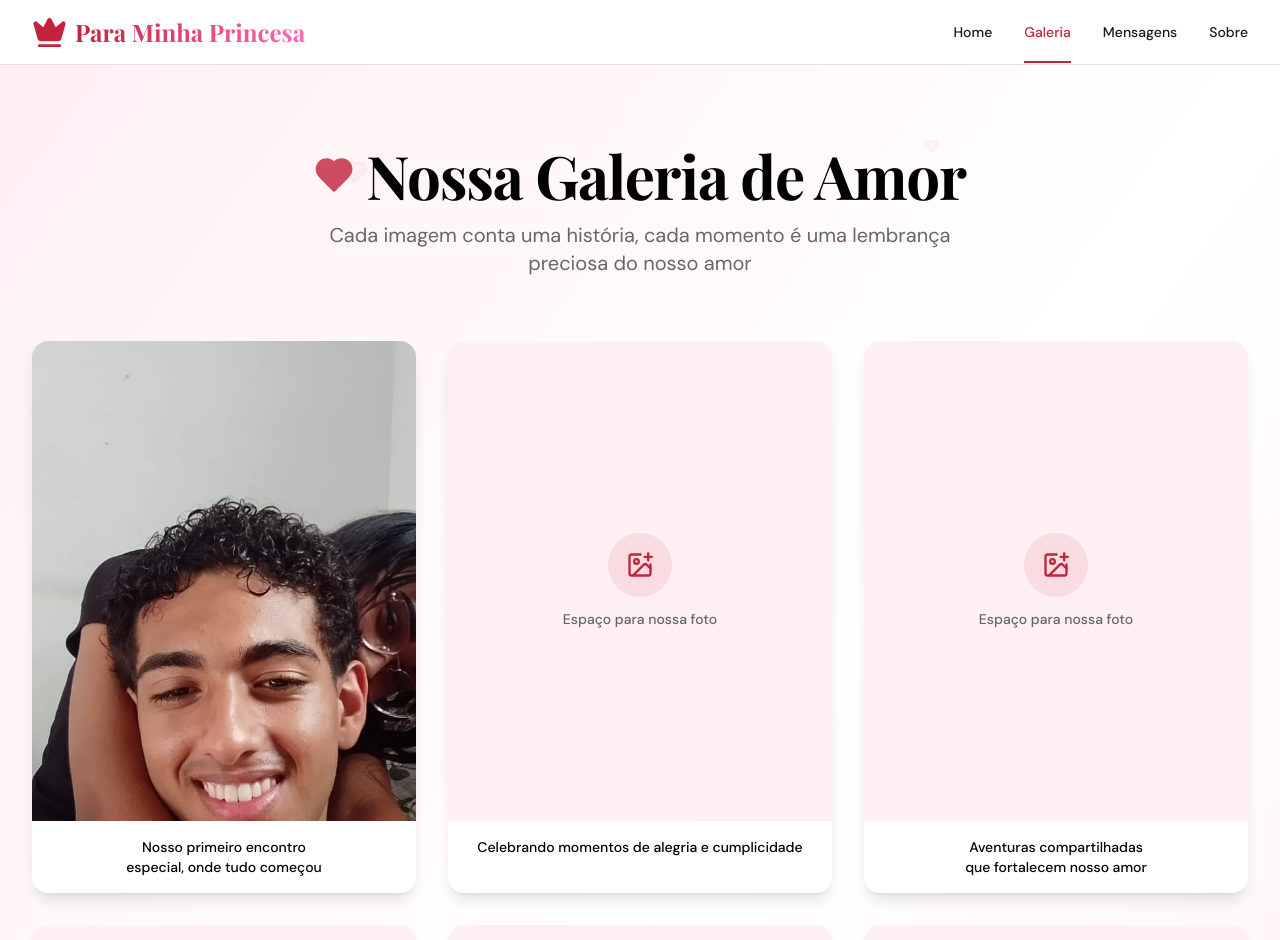
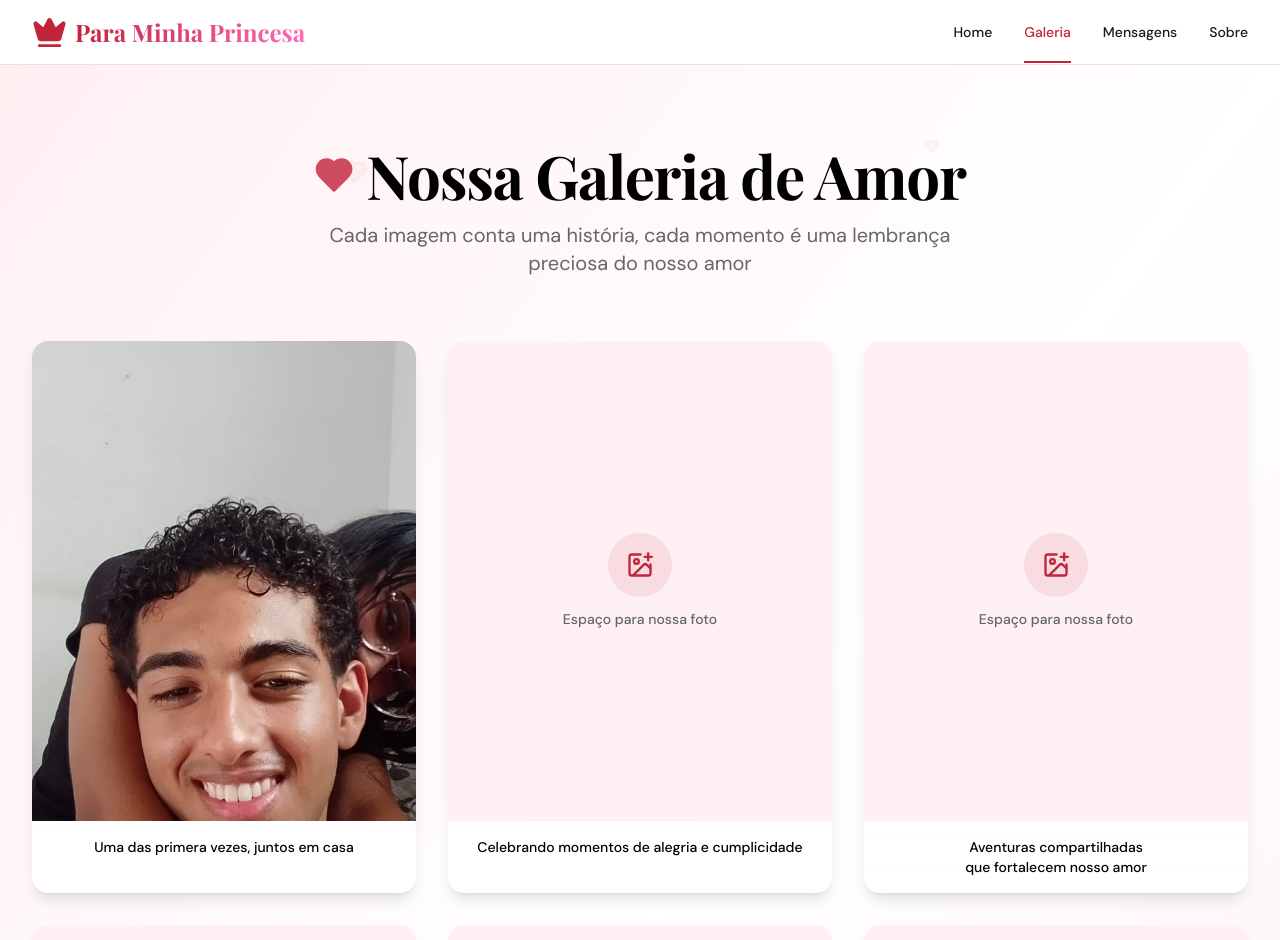
Before and after one commit to ATTXZC/minhavida, a React (Vite) app in the folder web/: page /galeria in a window 1280 px wide. Shown: the top 940 px of the page. Built offline with nearby package versions, Linux system fonts and the light colour scheme.

Commit message:
feat: update GaleriaPage caption for first photo
Change caption to reflect new memory description

Co-authored-by: Guilherme Melo <105309998+ATTXZC@users.noreply.github.com>

```diff
--- a/web/src/pages/GaleriaPage.jsx
+++ b/web/src/pages/GaleriaPage.jsx
@@ -18,7 +18,7 @@ function GaleriaPage() {
   const photos = [
     {
       image: "/7.jpeg",
-      caption: 'Nosso primeiro encontro especial, onde tudo começou',
+      caption: 'Uma das primera vezes, juntos em casa',
       alt: 'Foto do casal',
     },
     {
```
